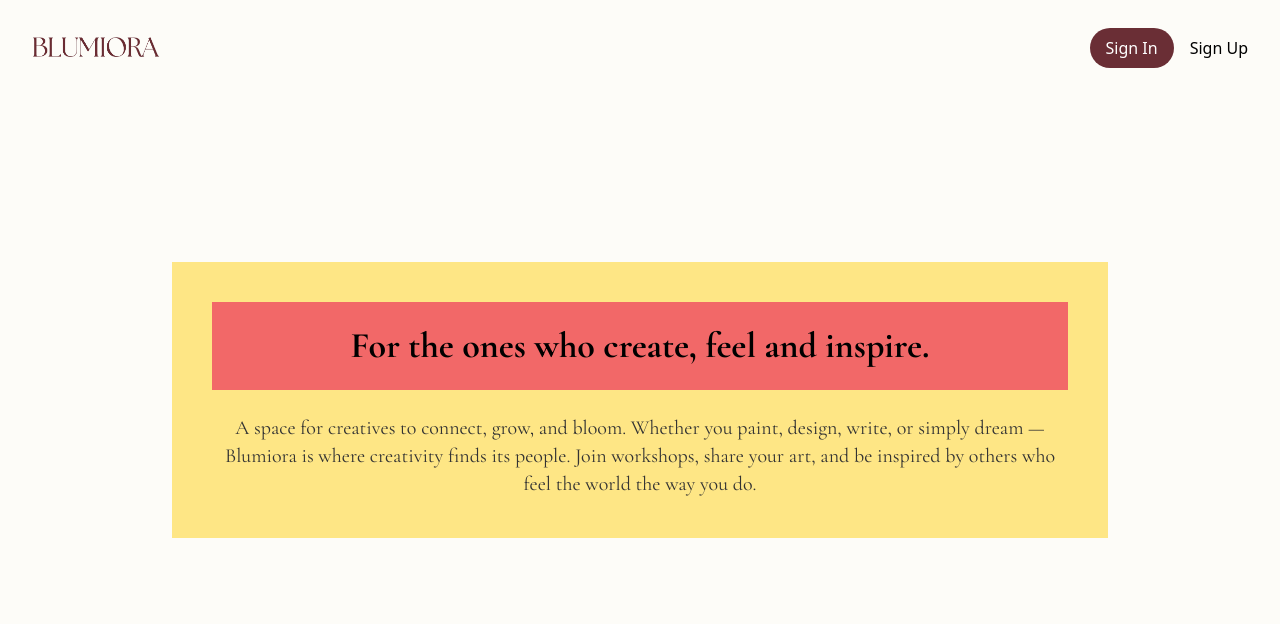
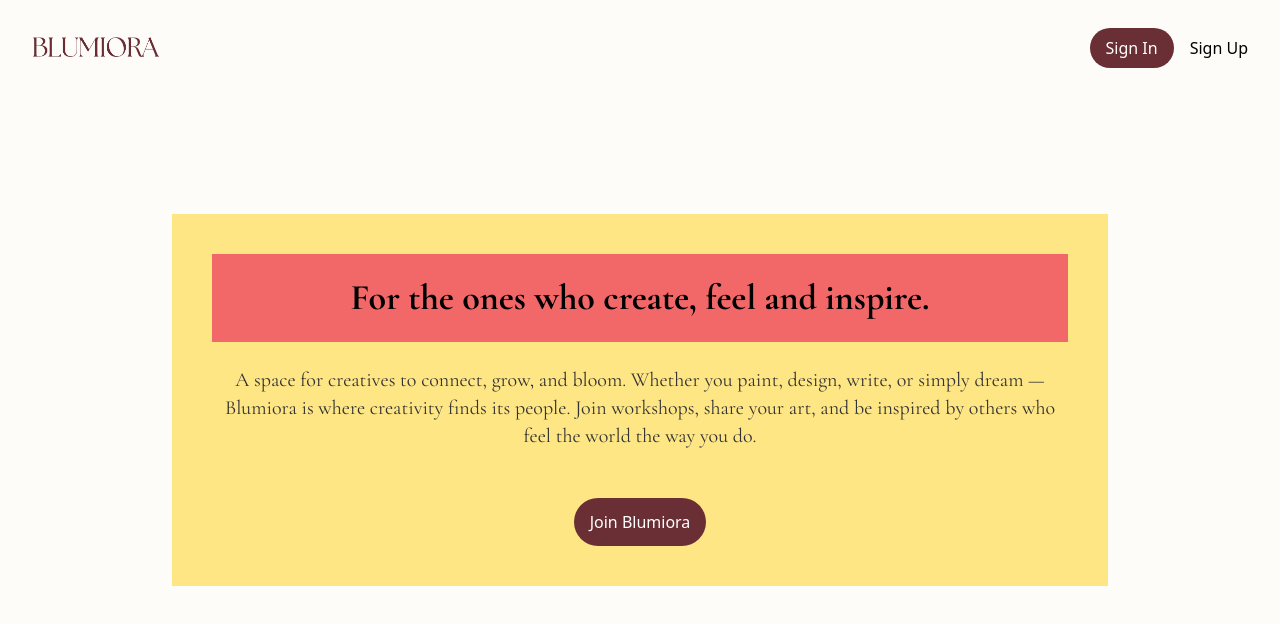
Before and after one commit to grazielac/blumiora, a Next.js app: page / in a window 1280 px wide. Shown: the top 624 px of the page. Built offline with nearby package versions, Linux system fonts and the light colour scheme; no server answers.

Commit message:
Add JoinButton

```diff
--- a/components/Hero.tsx
+++ b/components/Hero.tsx
@@ -1,3 +1,5 @@
+import JoinButton from "./JoinButton";
+
 function Hero() {
   return (
     <div className="w-full h-screen flex justify center items-center">
@@ -17,6 +19,9 @@ function Hero() {
             finds its people. Join workshops, share your art, and be inspired by
             others who feel the world the way you do.
           </h3>
+          <div className="flex justify-center mt-6">
+            <JoinButton />
+          </div>
         </div>
       </div>
     </div>
--- /dev/null
+++ b/components/JoinButton.tsx
@@ -0,0 +1,11 @@
+import React from 'react'
+
+function JoinButton() {
+  return (
+    <div>
+      <button className='bg-primary text-white rounded-full px-4 py-3 hover:bg-amber-600'>Join Blumiora</button>
+    </div>
+  )
+}
+
+export default JoinButton
```
